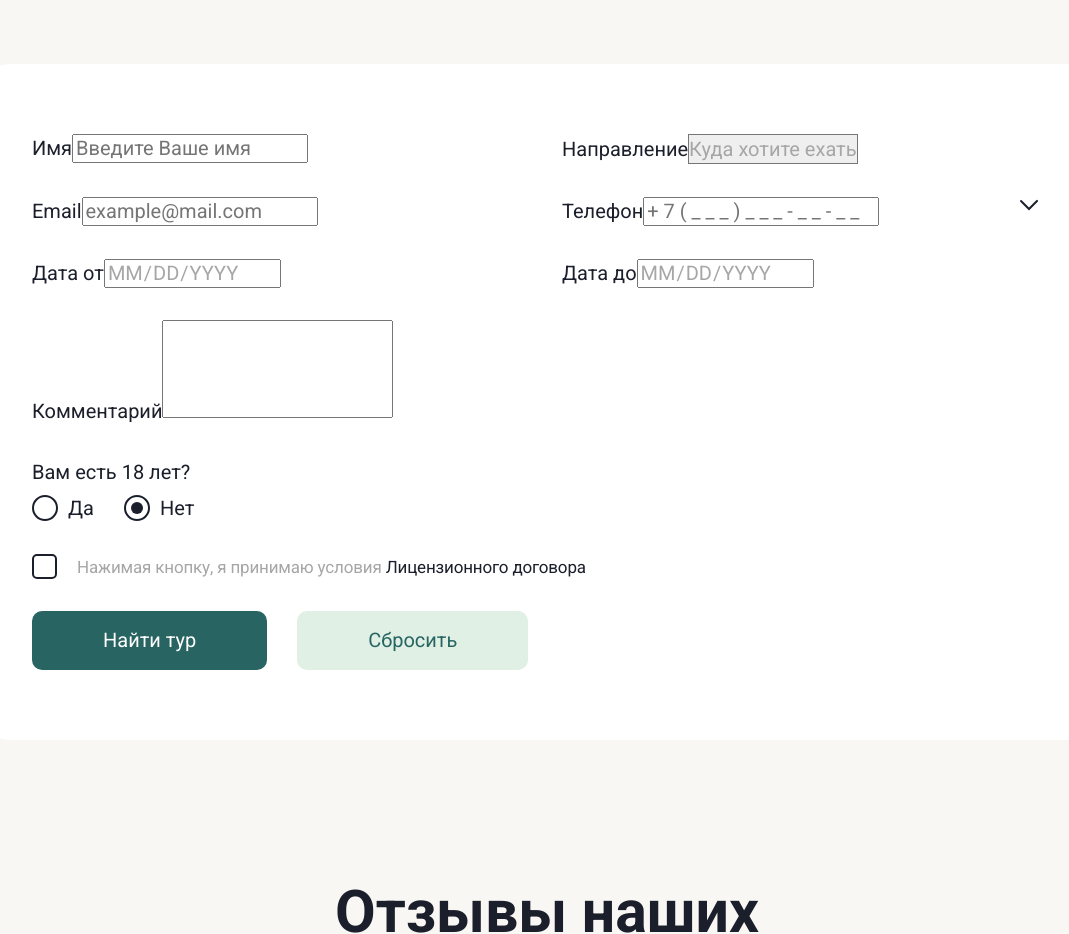
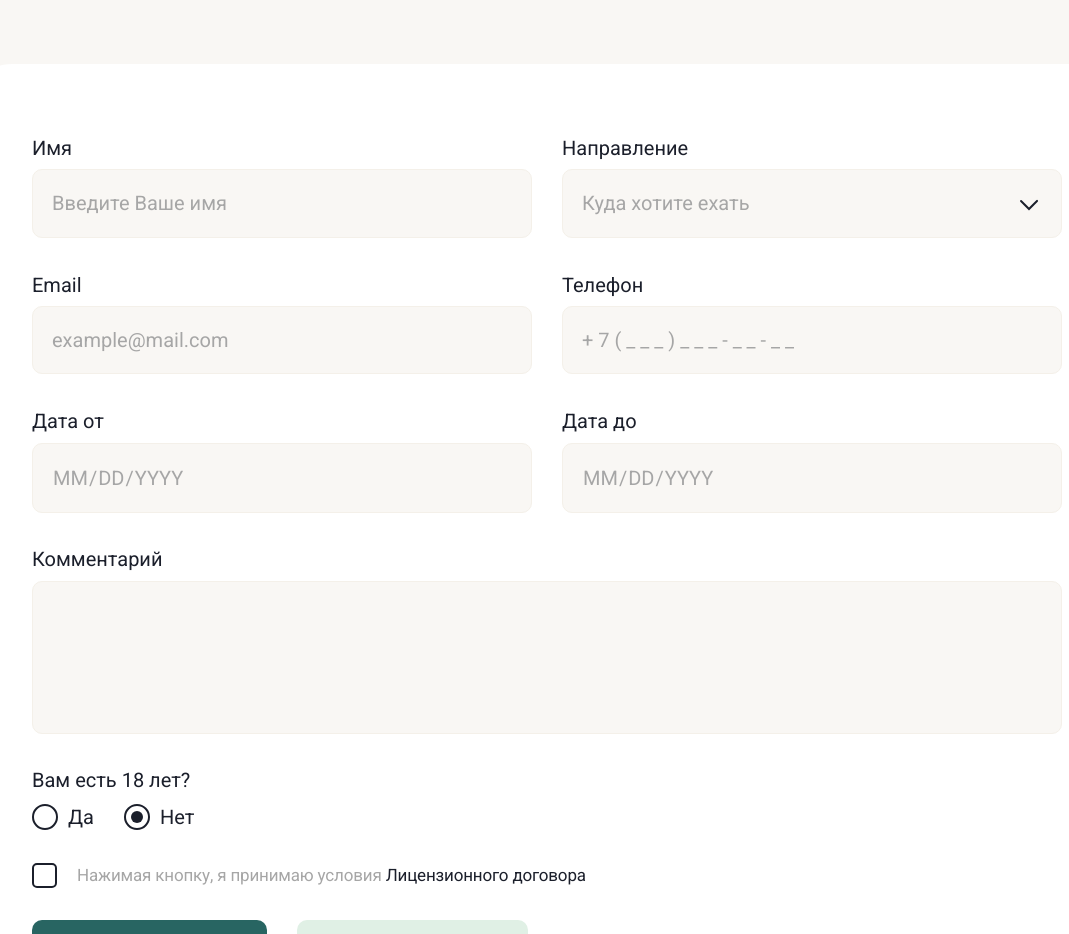
Before and after one commit to wunlei/travel-landing-nextjs, a Next.js app: page / in a window 1280 px wide. Shown: the part 2600-3534 px from the top of the page, without its empty margins (93-1162 px from the left). Built offline with nearby package versions, Linux system fonts and the light colour scheme.

Commit message:
Refactor components: bem to camelCase

```diff
--- a/src/components/pages/HomePage/CreateTourSection/CreateTourForm/DateInput/index.jsx
+++ b/src/components/pages/HomePage/CreateTourSection/CreateTourForm/DateInput/index.jsx
@@ -2,7 +2,7 @@ import cn from "classnames";
 import InputElement from "../Input";
 import s from "./DateInput.module.scss";
 
-const activeDateInputClass = s["create-tour-form__input-date_has-value"];
+const activeDateInputClass = s.inputHasValue;
 
 function DateInput({
   label,
--- a/src/components/pages/HomePage/CreateTourSection/CreateTourForm/Select/index.jsx
+++ b/src/components/pages/HomePage/CreateTourSection/CreateTourForm/Select/index.jsx
@@ -2,7 +2,7 @@ import cn from "classnames";
 import ArrowDown from "@/assets/icons/ArrowDown.svg";
 import s from "./Select.module.scss";
 
-const activeSelectClass = s["create-tour-form__select_selected"];
+const activeSelectClass = s.selectSelected;
 
 function SelectElement({
   title,
--- a/src/components/pages/HomePage/CreateTourSection/CreateTourForm/index.jsx
+++ b/src/components/pages/HomePage/CreateTourSection/CreateTourForm/index.jsx
@@ -7,8 +7,8 @@ import Checkbox from "./Checkbox";
 import SelectElement from "./Select";
 import s from "./CreateTourForm.module.scss";
 
-const labelClass = s["create-tour-form__label"];
-const inputClass = s["create-tour-form__input"];
+const labelClass = s.formLabel;
+const inputClass = s.formInput;
 
 function CreateTourForm() {
   const [name, setName] = useState("");
```
